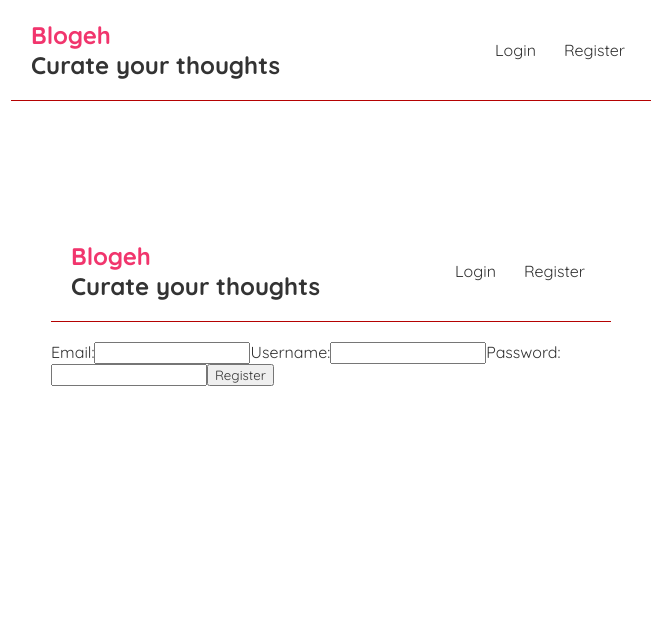
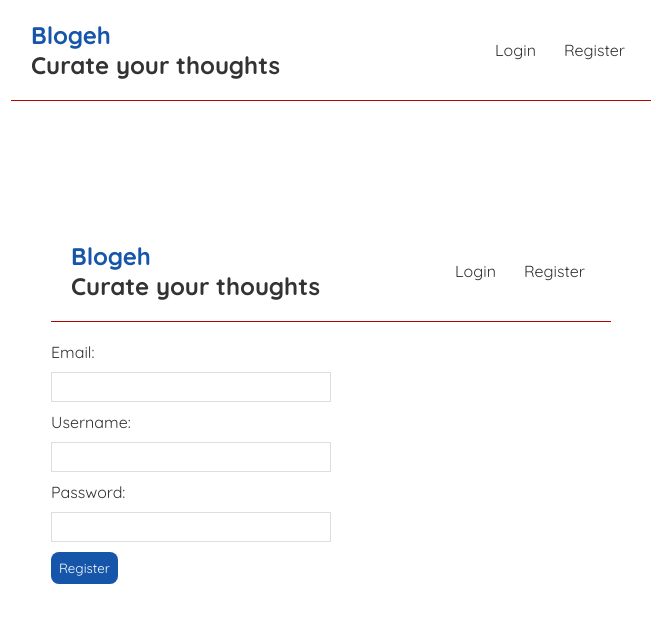
Before and after one commit to Hassaan-T075/blogeh-frontend, a React (Create React App) app: page /register in a window 1280 px wide. Shown: the top 622 px of the page, without its empty margins (309-965 px from the left). Built offline with nearby package versions, Linux system fonts and the light colour scheme.

Commit message:
User can add new blogs

```diff
--- a/src/index.css
+++ b/src/index.css
@@ -15,7 +15,7 @@
   border-bottom: 1px solid #b50202;
 }
 .navbar h1 {
-  color: #f1356d;
+  color: #1555aa;
   font-size: 100;
 }
 
@@ -32,7 +32,7 @@
   padding: 6px;
 }
 .navbar a:hover {
-  color: #f1356d;
+  color: #1555aa;
 }
 .content {
   max-width: 600px;
@@ -51,7 +51,7 @@
 }
 .blog-preview h2 {
   font-size: 20px;
-  color: #f1356d;
+  color: #1555aa;
   margin-bottom: 8px;
 }
 
@@ -61,7 +61,7 @@
 
 .blog-details h2 {
   font-size: 20px;
-  color: #f1356d;
+  color: #1555aa;
   margin-bottom: 10px;
 }
 
@@ -70,7 +70,7 @@
 }
 
 .blog-details button {
-  background: #f1356d;
+  background: #1555aa;
   color: #fff;
   border: 0;
   padding: 8px;
@@ -90,7 +90,7 @@
 }
 .create h2 {
   font-size: 20px;
-  color: #f1356d;
+  color: #1555aa;
   margin-bottom: 30px;
 }
 .create input, .create textarea, .create select {
@@ -102,10 +102,45 @@
   display: block;
 }
 .create button {
-  background: #f1356d;
+  background:#1555aa;
   color: #fff;
   border: 0;
   padding: 8px;
   border-radius: 8px;
   cursor: pointer;
 }
+
+.content label {
+  text-align: left;
+  display: block;
+}
+.content h2 {
+  font-size: 20px;
+  color: #1555aa;
+  margin-bottom: 30px;
+}
+.content input, .create textarea, .create select {
+  width: 50%;
+  padding: 6px 10px;
+  margin: 10px 0;
+  border: 1px solid #ddd;
+  box-sizing: border-box;
+  display: block;
+}
+.content button {
+  background: #1555aa;
+  color: #fff;
+  border: 0;
+  padding: 8px;
+  border-radius: 8px;
+  cursor: pointer;
+}
+
+.content textarea {
+  width: 80%;
+  padding: 6px 10px;
+  margin: 10px 0;
+  border: 1px solid #ddd;
+  box-sizing: border-box;
+  display: block;
+}
```
Also changed, not shown: src/screens/home/Create.js (added, +67 -0 lines).
